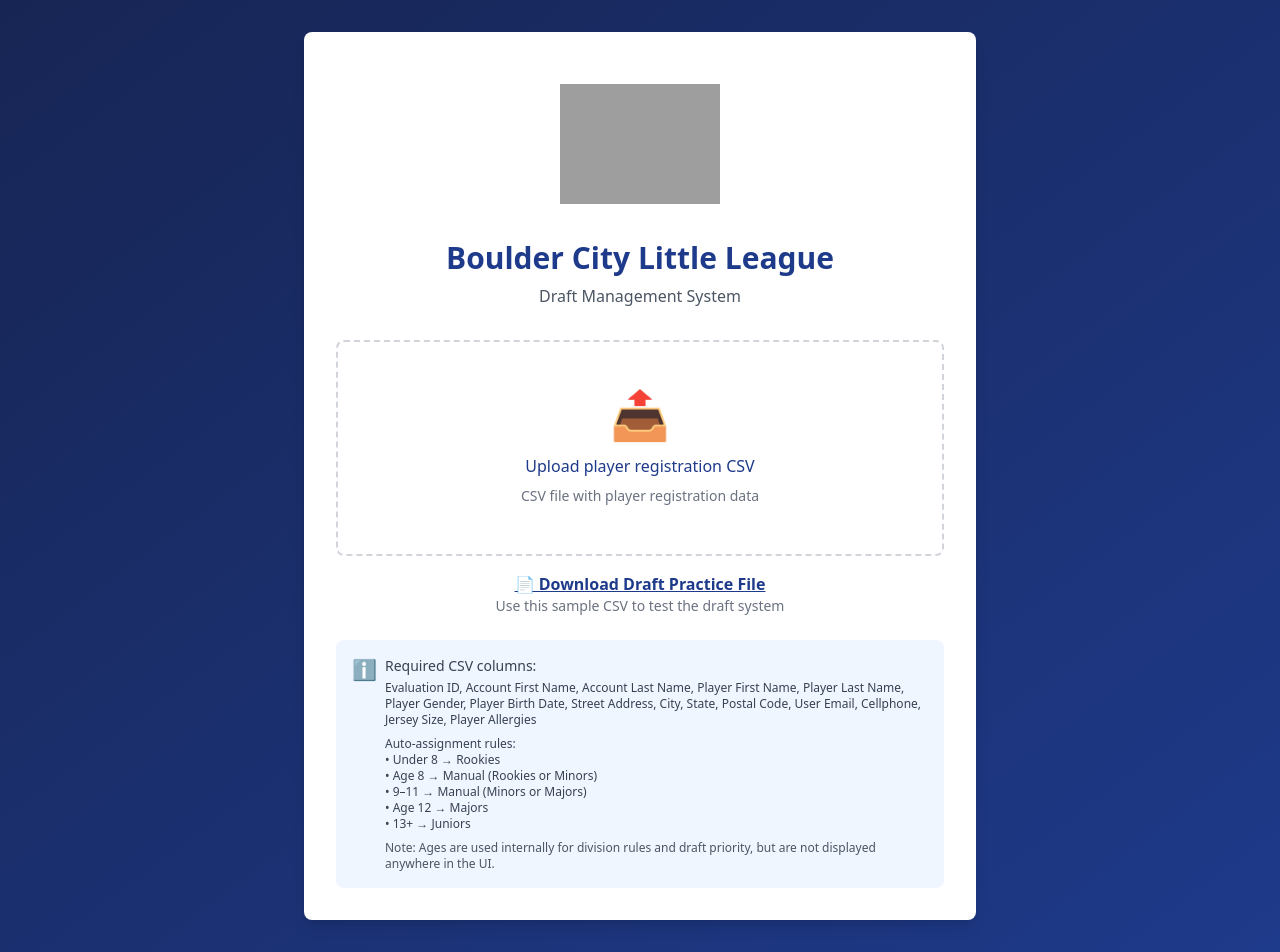
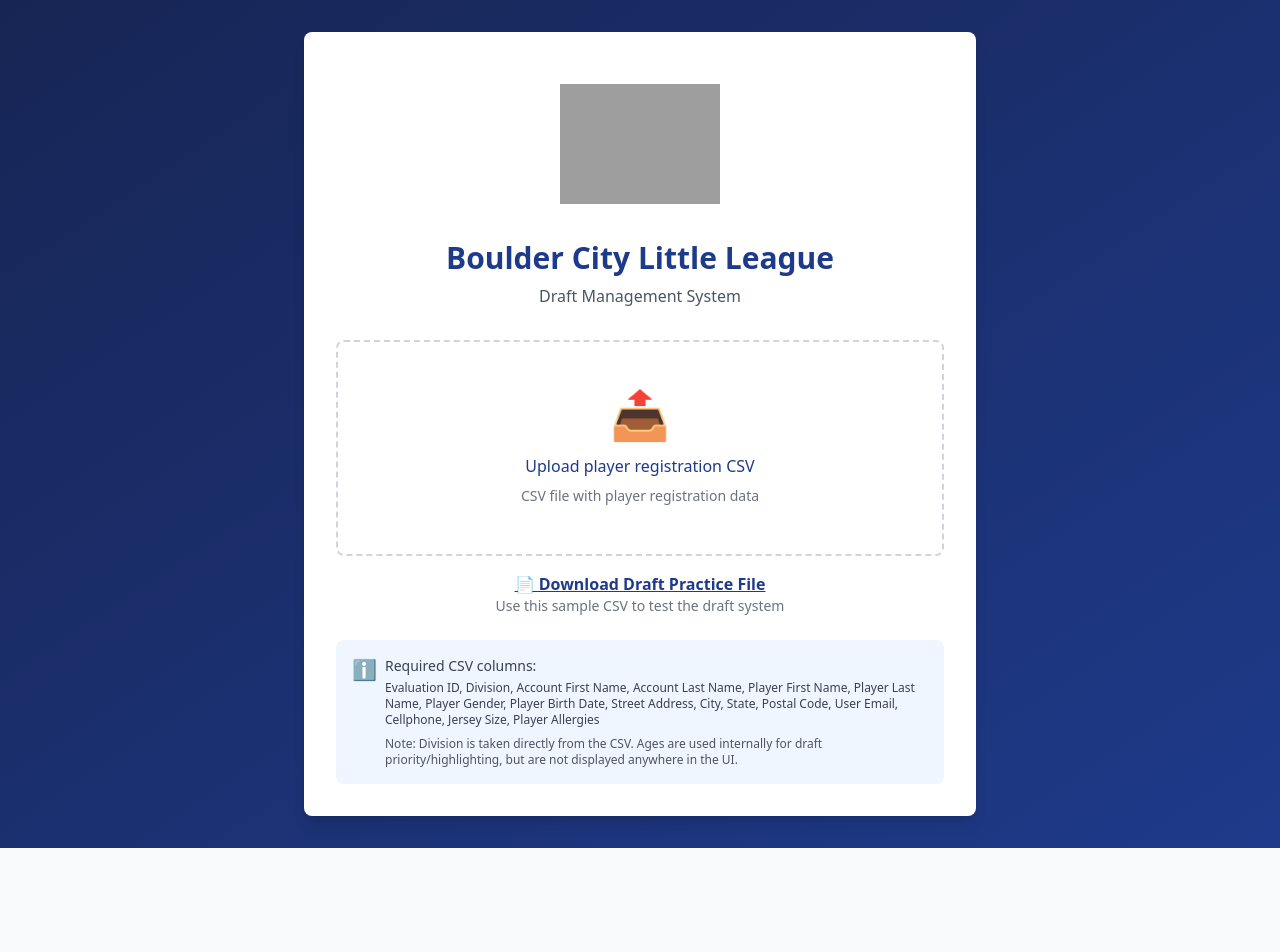
Before and after one commit to pr0mega/BCLLDraft, a React (Vite) app: page / in a window 1280 px wide. After the commit the page ends 848 px from the top, so only its background shows below. Built offline with nearby package versions, Linux system fonts and the light colour scheme; grey boxes are pictures that could not be loaded.

Commit message:
Refactor player division assignment logic
Updated player division assignment logic to use CSV data directly instead of age-based rules. Added normalization for division names.

```diff
--- a/src/LittleLeagueDraft.tsx
+++ b/src/LittleLeagueDraft.tsx
@@ -18,6 +18,8 @@ const DEFAULT_DIVISIONS = [
   { name: 'Intermediate', order: 4, teams: [] as string[] },
   { name: 'Juniors',      order: 5, teams: [] as string[] },
 ];
+
+const normalizeDivision = (raw: any) => String(raw ?? '').trim();
 
 const LittleLeagueDraft: React.FC = () => {
   const [step, setStep] = useState<Step>('upload');
@@ -79,13 +81,19 @@ const LittleLeagueDraft: React.FC = () => {
         const p: any = {};
         headers.forEach((h, i) => (p[h] = vals[i] ?? ''));
         p.id = `player-${idx}`;
-        p.age = calculateAge(p['Player Birth Date']); // keep internally (used for auto-division + draft priority)
 
-        // Auto-assign division
-        if (p.age < 8) p.division = 'Rookies';
-        else if (p.age === 12) p.division = 'Majors';
-        else if (p.age >= 13) p.division = 'Juniors';
-        else p.division = ''; // needs manual assignment
+        // Keep age internally for draft priority/highlight (not displayed anywhere)
+        p.age = calculateAge(p['Player Birth Date']);
+
+        // ✅ Use division from CSV (no birthdate rules)
+        // Supports a few common header variations just in case.
+        const div =
+          p['Division'] ??
+          p['division'] ??
+          p['Player Division'] ??
+          p['Player Division Name'] ??
+          '';
+        p.division = normalizeDivision(div);
 
         return p;
       });
@@ -456,18 +464,13 @@ const LittleLeagueDraft: React.FC = () => {
                 <div className="text-sm text-gray-700">
                   <p className="font-medium mb-1">Required CSV columns:</p>
                   <p className="text-xs">
-                    Evaluation ID, Account First Name, Account Last Name, Player First Name, Player Last Name,
+                    Evaluation ID, Division, Account First Name, Account Last Name, Player First Name, Player Last Name,
                     Player Gender, Player Birth Date, Street Address, City, State, Postal Code, User Email,
                     Cellphone, Jersey Size, Player Allergies
                   </p>
-                  <p className="text-xs mt-2 font-medium">Auto-assignment rules:</p>
-                  <p className="text-xs">• Under 8 → Rookies</p>
-                  <p className="text-xs">• Age 8 → Manual (Rookies or Minors)</p>
-                  <p className="text-xs">• 9–11 → Manual (Minors or Majors)</p>
-                  <p className="text-xs">• Age 12 → Majors</p>
-                  <p className="text-xs">• 13+ → Juniors</p>
                   <p className="text-xs mt-2 text-gray-600">
-                    Note: Ages are used internally for division rules and draft priority, but are not displayed anywhere in the UI.
+                    Note: Division is taken directly from the CSV. Ages are used internally for draft priority/highlighting,
+                    but are not displayed anywhere in the UI.
                   </p>
                 </div>
               </div>
@@ -518,7 +521,6 @@ const LittleLeagueDraft: React.FC = () => {
               </div>
 
               <div className="flex gap-2 flex-wrap items-center">
-                {/* Restart current division draft */}
                 <button
                   onClick={restartCurrentDivision}
                   className="flex items-center gap-2 px-4 py-2 bg-red-700 text-white font-semibold rounded-lg hover:bg-red-800"
@@ -526,7 +528,6 @@ const LittleLeagueDraft: React.FC = () => {
                   ⟲ Restart Draft
                 </button>
 
-                {/* Open Big Screen in a new window with ?view=display */}
                 <button
                   onClick={() => {
                     const url = `${window.location.origin}${window.location.pathname}?view=display`;
@@ -581,7 +582,6 @@ const LittleLeagueDraft: React.FC = () => {
 
             <div className="bg-gradient-to-r from-blue-900 to-blue-950 border-l-4 border-yellow-500 p-4 mb-4 rounded">
               <p className="text-lg font-semibold text-yellow-400">Now Drafting: {currentTeam?.name || '—'}</p>
-              {/* Intentionally no age display */}
             </div>
 
             <div className="grid grid-cols-1 lg:grid-cols-3 gap-6">
@@ -707,7 +707,6 @@ const DisplayBoard: React.FC<{ draftState: any; onBack: () => void }> = ({ draft
                       <div className="text-2xl font-bold text-yellow-400 mt-1">
                         ID: {pick.player}
                       </div>
-                      {/* Intentionally no age display */}
                       {pick.siblings && pick.siblings.length > 0 && (
                         <div className="text-yellow-300 text-xs mt-1">
                           + Siblings: {pick.siblings.join(', ')}
@@ -806,7 +805,7 @@ const PlayerAssignment: React.FC<{
           {autoAssigned.length > 0 && (
             <div className="mb-6 p-4 bg-green-50 border border-green-200 rounded-lg">
               <p className="text-sm font-medium text-green-800">
-                ✓ {autoAssigned.length} players auto-assigned (Under 8 → Rookies, Age 12 → Majors, 13+ → Juniors)
+                ✓ {autoAssigned.length} players already assigned from CSV
               </p>
             </div>
           )}
@@ -815,10 +814,6 @@ const PlayerAssignment: React.FC<{
             <>
               <p className="text-gray-600 mb-4">
                 Assign the remaining {needsAssignment.length} players to their divisions:
-                <br />
-                <span className="text-sm text-gray-500">• 8 year olds → Rookies or Minors</span>
-                <br />
-                <span className="text-sm text-gray-500">• 9–11 year olds → Minors or Majors</span>
               </p>
 
               <div className="overflow-x-auto">
@@ -842,20 +837,11 @@ const PlayerAssignment: React.FC<{
                             className="px-2 py-1 border border-gray-300 rounded"
                           >
                             <option value="">Select Division</option>
-
-                            {p.age === 8 ? (
-                              <>
                             <option value="Rookies">Rookies</option>
-                                <option value="Minors">Minors</option>
-                              </>
-                            ) : (
-                              <>
                             <option value="Minors">Minors</option>
                             <option value="Majors">Majors</option>
                             <option value="Intermediate">Intermediate</option>
                             <option value="Juniors">Juniors</option>
-                              </>
-                            )}
                           </select>
                         </td>
                       </tr>
```
Lines whose indentation alone changed are shown as unchanged.
